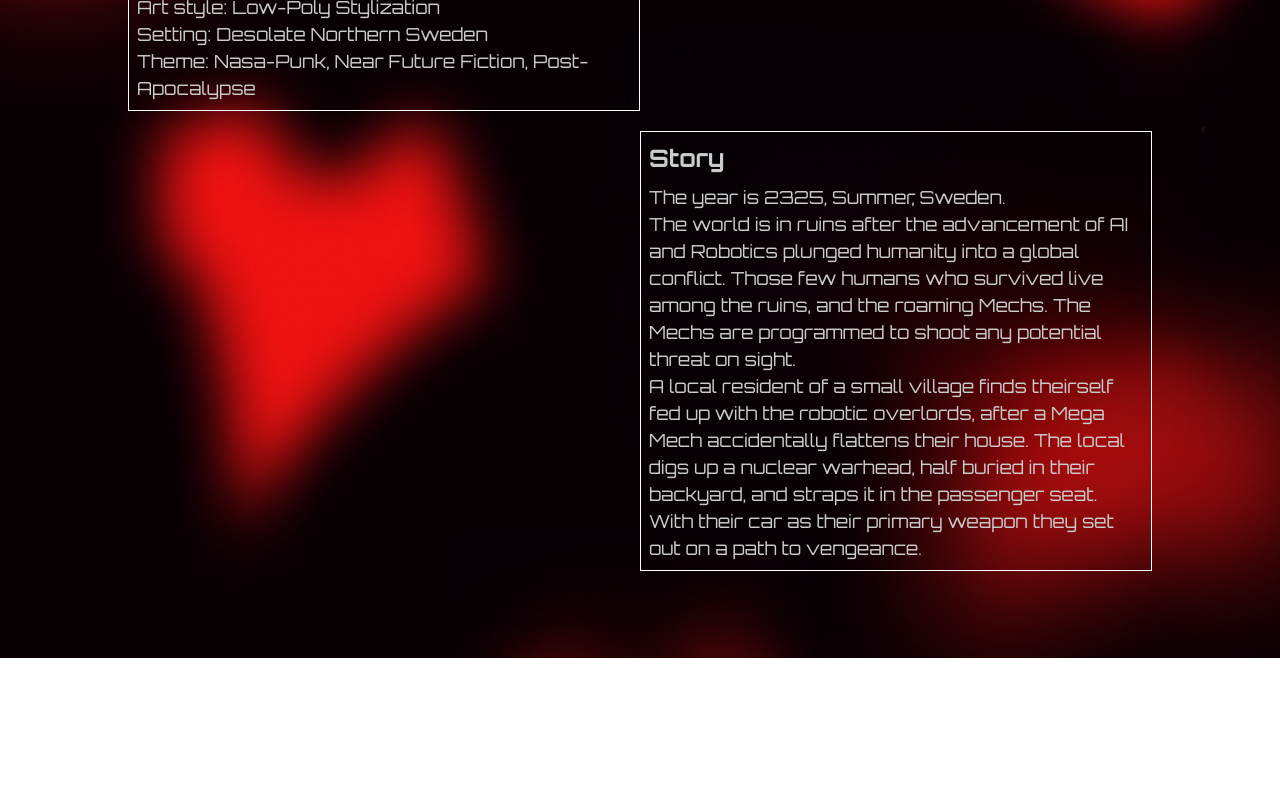
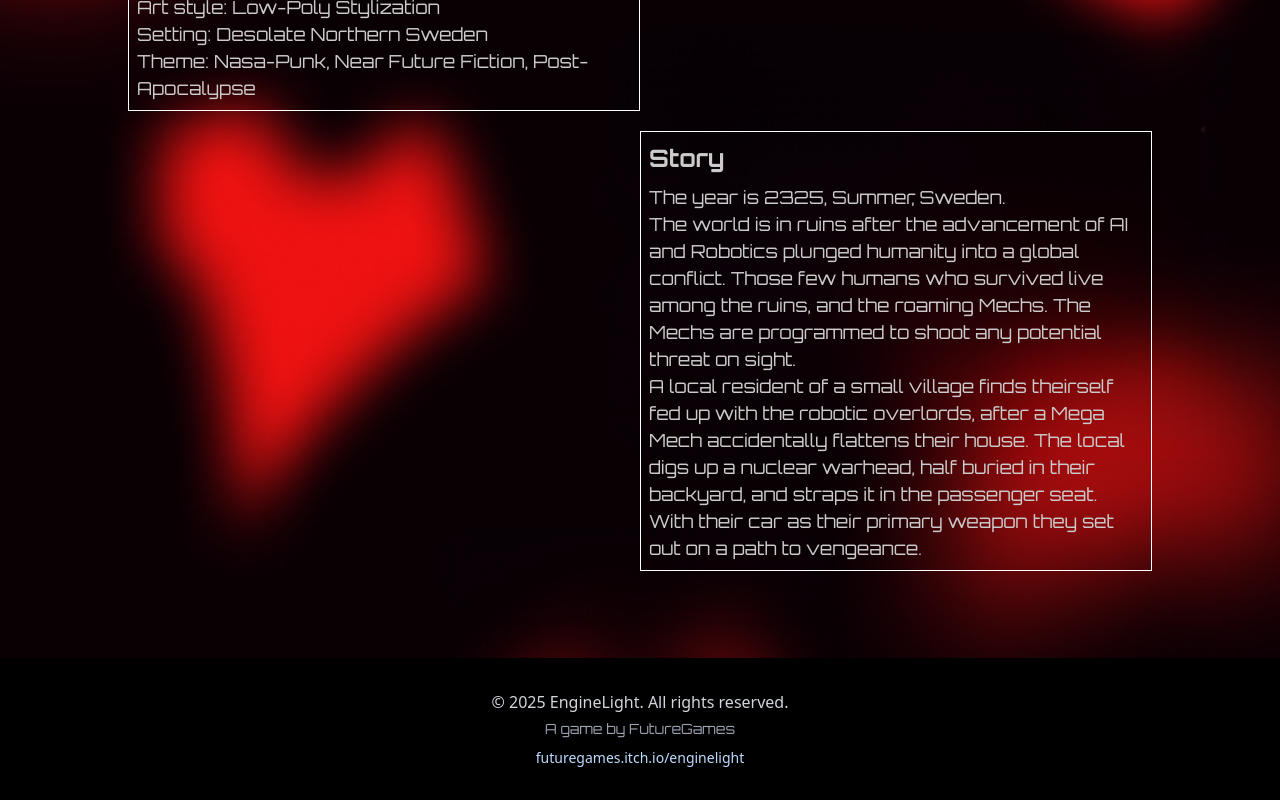
Before and after one commit to Alexander-Lindstroem/enginelight__web, a Next.js app: page / in a window 1280 px wide. Shown: the part 1006-1806 px from the top of the page. Before the commit the page ends 1664 px from the top, so only its background shows below. Built offline with nearby package versions, Linux system fonts and the light colour scheme.

Commit message:
add footer component

```diff
--- a/src/app/layout.tsx
+++ b/src/app/layout.tsx
@@ -1,5 +1,6 @@
 import "./globals.css";
 import Header from "@/components/Header";
+import Footer from "@/components/Footer";
 
 export const metadata = {
   title: "EngineLight",
@@ -18,6 +19,7 @@ export default function RootLayout({
       <body>
         <Header />
         {children}
+        <Footer />
       </body>
     </html>
   );
--- /dev/null
+++ b/src/components/Footer/index.tsx
@@ -0,0 +1,20 @@
+export default function Footer() {
+    return (
+        <footer className=" bg-black bg-opacity-90 text-gray-300 py-8 text-center text-elbodym">
+            <div className="max-w-3xl mx-auto">
+                <p>&copy; {new Date().getFullYear()} EngineLight. All rights reserved.</p>
+                <p className=" font-elmain text-elbodys text-gray-400 mt-1">
+                    A game by FutureGames
+                </p>
+                <a
+                    href="https://futuregames.itch.io/enginelight"
+                    target="_blank"
+                    rel="noopener noreferrer"
+                    className="text-blue-200 text-elbodys hover:underline mt-2 block break-words"
+                >
+                    futuregames.itch.io/enginelight
+                </a>
+            </div>
+        </footer>
+    );
+}
```
